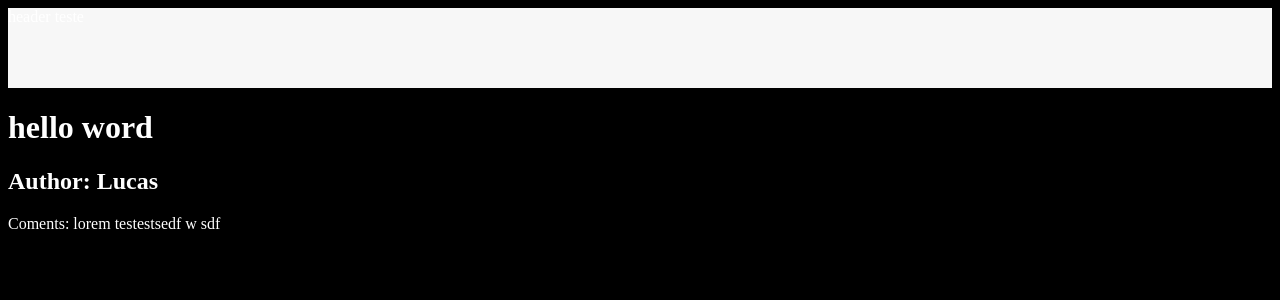
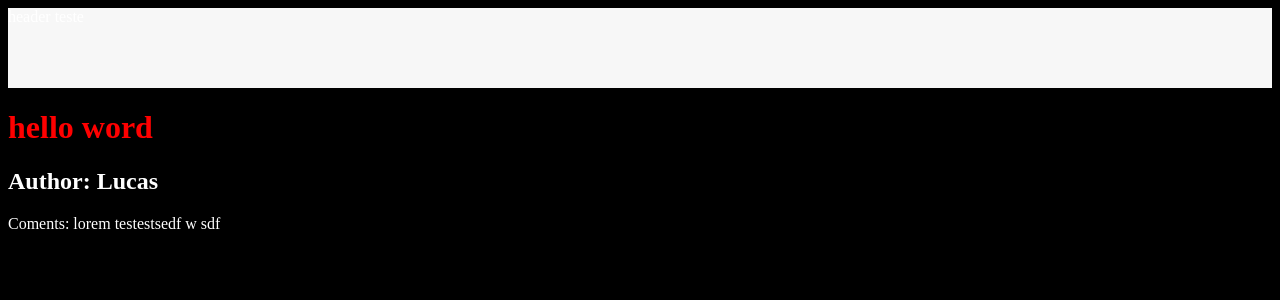
Before and after one commit to Ghaspar/academic-reactjs-2022, a React (Vite) app in the folder feed/: page / in a window 1280 px wide. Shown: the top 300 px of the page. Built offline with nearby package versions, Linux system fonts and the light colour scheme.

Commit message:
chore: install sass

```diff
--- a/feed/package.json
+++ b/feed/package.json
@@ -10,7 +10,8 @@
   },
   "dependencies": {
     "react": "^18.2.0",
-    "react-dom": "^18.2.0"
+    "react-dom": "^18.2.0",
+    "sass": "^1.56.1"
   },
   "devDependencies": {
     "@types/jest": "^29.2.3",
--- a/feed/src/components/Header.tsx
+++ b/feed/src/components/Header.tsx
@@ -1,4 +1,4 @@
-import style from './styles.module.css'
+import style from './styles.module.scss'
 
 export function Header() {
 
--- a/feed/src/main.css
+++ b/feed/src/main.scss
@@ -1,4 +1,7 @@
 body{
     background-color: #000000;
     color: #ffffff;
+    h1{
+        color: red;
+    }
 }
--- a/feed/src/main.tsx
+++ b/feed/src/main.tsx
@@ -1,7 +1,7 @@
 import React from 'react'
 import ReactDOM from 'react-dom/client'
 import App from './App'
-import './main.css'
+import './main.scss'
 
 ReactDOM.createRoot(document.getElementById('root') as HTMLElement).render(
   <React.StrictMode>
```
Also changed, not shown: feed/src/components/styles.module.scss (renamed from feed/src/components/styles.module.css), 1 other file (tests, documents, lock files or other folders).
